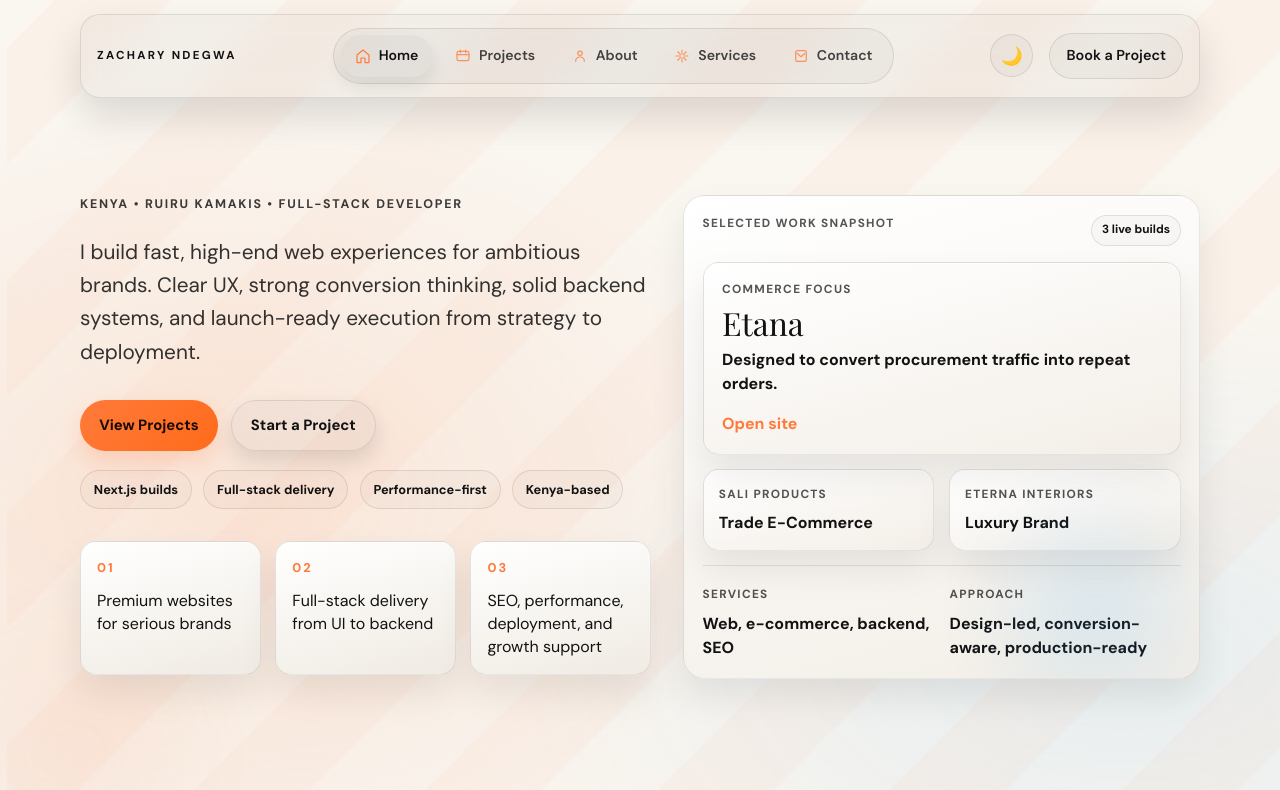
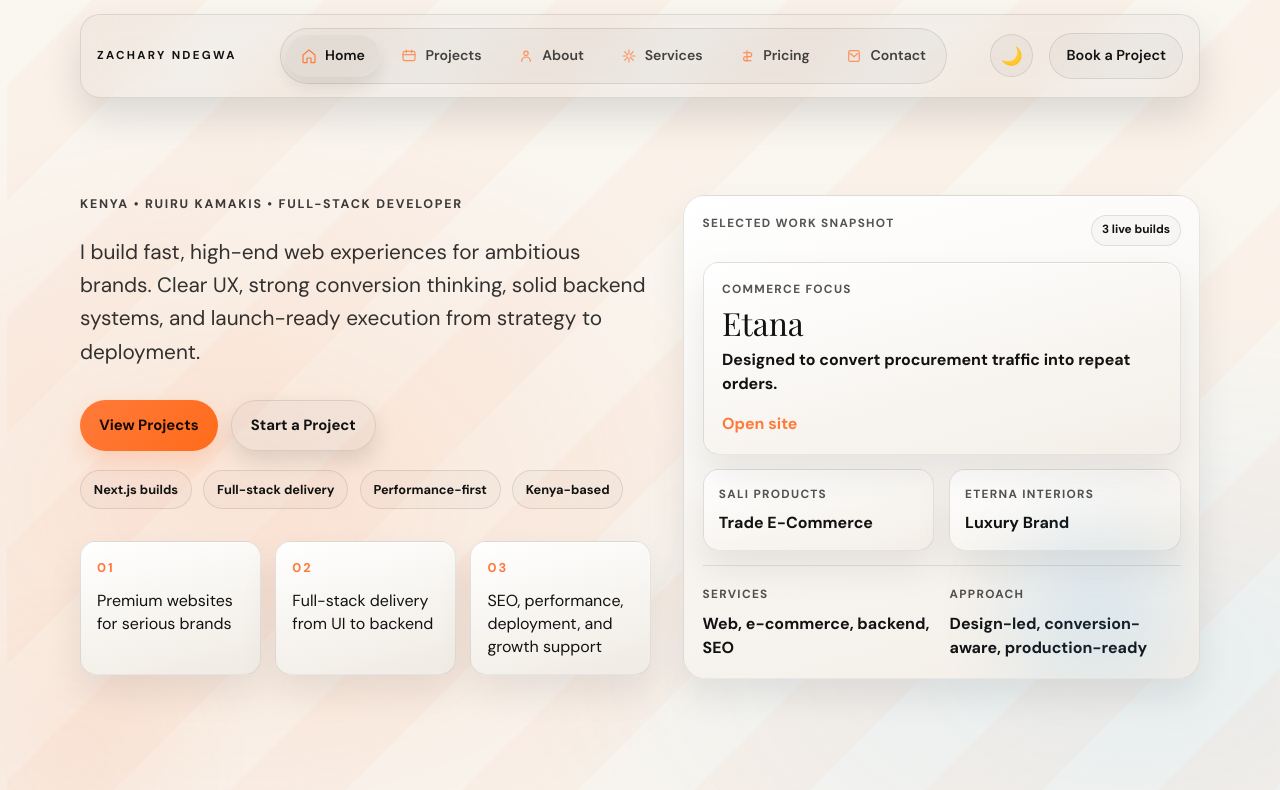
Before and after one commit to kellyworkos00-droid/potfolio, a Next.js app: page / in a window 1280 px wide. Shown: the top 790 px of the page. Built offline with nearby package versions, Linux system fonts and the light colour scheme; no server answers.

Commit message:
Add pricing page starting from Ksh 25000

```diff
--- a/src/app/globals.css
+++ b/src/app/globals.css
@@ -1131,6 +1131,95 @@ a {
   align-self: stretch;
 }
 
+.pricing {
+  margin-top: 1rem;
+}
+
+.pricing h2 {
+  margin: 0;
+  font-family: var(--font-playfair), serif;
+  font-size: clamp(1.7rem, 3.2vw, 2.6rem);
+}
+
+.pricing-grid {
+  margin-top: 1.4rem;
+  display: grid;
+  grid-template-columns: repeat(3, minmax(0, 1fr));
+  gap: 1rem;
+}
+
+.pricing-card {
+  border: 1px solid var(--line);
+  border-radius: 1.1rem;
+  background: linear-gradient(165deg, #151515, #0c0c0c);
+  box-shadow: 0 20px 42px #00000030, inset 0 1px 0 #ffffff10;
+  padding: 1.2rem;
+  display: flex;
+  flex-direction: column;
+  gap: 0.95rem;
+}
+
+.pricing-card h3 {
+  margin: 0;
+  font-size: 1.22rem;
+}
+
+.pricing-audience {
+  margin: 0;
+  font-size: 0.8rem;
+  letter-spacing: 0.08em;
+  text-transform: uppercase;
+  color: var(--accent);
+  opacity: 0.9;
+}
+
+.pricing-price {
+  font-size: 1.8rem;
+  font-weight: 800;
+  letter-spacing: -0.02em;
+}
+
+.pricing-card ul {
+  margin: 0;
+  padding: 0;
+  list-style: none;
+  display: grid;
+  gap: 0.55rem;
+}
+
+.pricing-card li {
+  position: relative;
+  padding-left: 1rem;
+  line-height: 1.5;
+}
+
+.pricing-card li::before {
+  content: "";
+  position: absolute;
+  left: 0;
+  top: 0.58rem;
+  width: 0.42rem;
+  height: 0.42rem;
+  border-radius: 999px;
+  background: var(--accent);
+}
+
+.pricing-card .btn-primary,
+.pricing-card .btn-secondary {
+  margin-top: auto;
+}
+
+.pricing-card--highlight {
+  border-color: #ff7a3a66;
+  box-shadow: 0 24px 54px #ff7a3a1f, inset 0 1px 0 #ffffff14;
+  transform: translateY(-4px);
+}
+
+html:not([data-theme]) .pricing-card {
+  background: linear-gradient(165deg, #ffffff, #f2ede6);
+  box-shadow: 0 18px 36px #00000014, inset 0 1px 0 #ffffffb3;
+}
+
 .case-study-copy,
 .mobile-design-heading {
   max-width: 60ch;
@@ -1918,6 +2007,7 @@ html:not([data-theme]) .case-study-stack-card {
   .about-premium,
   .timeline-grid,
   .stack-grid,
+  .pricing-grid,
   .project-grid,
   .image-band,
   .case-study,
--- /dev/null
+++ b/src/app/pricing/page.tsx
@@ -0,0 +1,87 @@
+import type { Metadata } from "next";
+import Link from "next/link";
+
+const plans = [
+  {
+    name: "Starter Website",
+    price: "Ksh 25,000",
+    audience: "For individuals and small businesses",
+    features: [
+      "Up to 5 pages",
+      "Responsive mobile design",
+      "Basic on-page SEO setup",
+      "Contact form integration",
+      "1 revision round",
+    ],
+    cta: "Start Starter Plan",
+    highlight: false,
+  },
+  {
+    name: "Business Pro",
+    price: "Ksh 45,000",
+    audience: "For growing brands that need stronger conversion",
+    features: [
+      "Up to 10 pages",
+      "Premium UI/UX design system",
+      "Advanced SEO setup",
+      "WhatsApp + analytics integration",
+      "2 revision rounds",
+    ],
+    cta: "Start Business Pro",
+    highlight: true,
+  },
+  {
+    name: "E-Commerce / Custom",
+    price: "From Ksh 85,000",
+    audience: "For stores and custom full-stack systems",
+    features: [
+      "Custom architecture and features",
+      "Product or service checkout flows",
+      "Backend/API integration",
+      "Performance and scaling setup",
+      "Priority support after launch",
+    ],
+    cta: "Request Custom Quote",
+    highlight: false,
+  },
+];
+
+export const metadata: Metadata = {
+  title: "Pricing | Zachary Ndegwa",
+  description: "Website and full-stack pricing plans starting from Ksh 25,000.",
+};
+
+export default function PricingPage() {
+  return (
+    <main>
+      <section className="page-hero wrapper">
+        <p className="eyebrow">Pricing</p>
+        <h1>Transparent packages starting from Ksh 25,000.</h1>
+        <p>
+          Choose the package that fits your stage. Every build includes clean code, responsive behavior, and conversion-focused execution.
+        </p>
+      </section>
+
+      <section className="pricing wrapper" aria-labelledby="pricing-title">
+        <h2 id="pricing-title">Choose your build level</h2>
+        <div className="pricing-grid">
+          {plans.map((plan) => (
+            <article key={plan.name} className={`pricing-card${plan.highlight ? " pricing-card--highlight" : ""}`}>
+              <p className="pricing-audience">{plan.audience}</p>
+              <h3>{plan.name}</h3>
+              <div className="pricing-price">{plan.price}</div>
+              <ul>
+                {plan.features.map((feature) => (
+                  <li key={feature}>{feature}</li>
+                ))}
+              </ul>
+              <Link href="/contact" className={plan.highlight ? "btn-primary" : "btn-secondary"}>
+                {plan.cta}
+              </Link>
+            </article>
+          ))}
+        </div>
+      </section>
+    </main>
+  );
+}
--- a/src/app/sitemap.ts
+++ b/src/app/sitemap.ts
@@ -10,5 +10,35 @@ export default function sitemap(): MetadataRoute.Sitemap {
       changeFrequency: "weekly",
       priority: 1,
     },
+    {
+      url: `${siteUrl}/projects`,
+      lastModified: new Date(),
+      changeFrequency: "weekly",
+      priority: 0.9,
+    },
+    {
+      url: `${siteUrl}/services`,
+      lastModified: new Date(),
+      changeFrequency: "weekly",
+      priority: 0.9,
+    },
+    {
+      url: `${siteUrl}/pricing`,
+      lastModified: new Date(),
+      changeFrequency: "weekly",
+      priority: 0.95,
+    },
+    {
+      url: `${siteUrl}/about`,
+      lastModified: new Date(),
+      changeFrequency: "monthly",
+      priority: 0.8,
+    },
+    {
+      url: `${siteUrl}/contact`,
+      lastModified: new Date(),
+      changeFrequency: "monthly",
+      priority: 0.85,
+    },
   ];
 }
--- a/src/components/MobileQuickBar.tsx
+++ b/src/components/MobileQuickBar.tsx
@@ -20,6 +20,16 @@ const navItems = [
       <svg viewBox="0 0 24 24" aria-hidden="true">
         <rect x="3" y="5" width="18" height="14" rx="2.5" fill="none" stroke="currentColor" strokeWidth="1.8" />
         <path d="M8 3v4M16 3v4M3 10h18" fill="none" stroke="currentColor" strokeWidth="1.8" strokeLinecap="round" />
+      </svg>
+    ),
+  },
+  {
+    href: "/pricing",
+    label: "Pricing",
+    icon: (
+      <svg viewBox="0 0 24 24" aria-hidden="true">
+        <path d="M7 7h9a3 3 0 0 1 0 6H10a3 3 0 1 0 0 6h8" fill="none" stroke="currentColor" strokeWidth="1.8" strokeLinecap="round" strokeLinejoin="round" />
+        <path d="M12 4v16" fill="none" stroke="currentColor" strokeWidth="1.8" strokeLinecap="round" />
       </svg>
     ),
   },
--- a/src/components/SiteFooter.tsx
+++ b/src/components/SiteFooter.tsx
@@ -14,6 +14,7 @@ export function SiteFooter() {
         <Link href="/projects">Projects</Link>
         <Link href="/about">About</Link>
         <Link href="/services">Services</Link>
+        <Link href="/pricing">Pricing</Link>
         <Link href="/contact">Contact</Link>
       </div>
     </footer>
--- a/src/components/SiteHeader.tsx
+++ b/src/components/SiteHeader.tsx
@@ -44,6 +44,16 @@ const navItems = [
     ),
   },
   {
+    href: "/pricing",
+    label: "Pricing",
+    icon: (
+      <svg viewBox="0 0 24 24" aria-hidden="true">
+        <path d="M7 7h9a3 3 0 0 1 0 6H10a3 3 0 1 0 0 6h8" fill="none" stroke="currentColor" strokeWidth="1.8" strokeLinecap="round" strokeLinejoin="round" />
+        <path d="M12 4v16" fill="none" stroke="currentColor" strokeWidth="1.8" strokeLinecap="round" />
+      </svg>
+    ),
+  },
+  {
     href: "/contact",
     label: "Contact",
     icon: (
```
